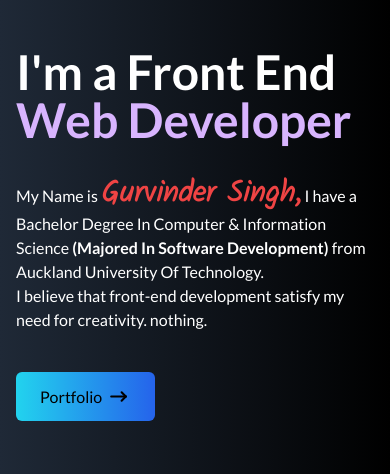
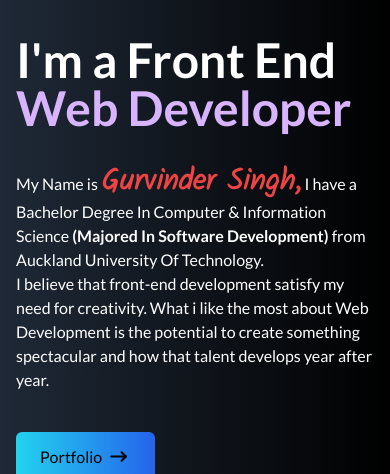
Before and after one commit to garry332212/Portfolio-WebSite, a React (Create React App) app: page / in a window 390 px wide. Shown: the part 140-614 px from the top of the page. Built offline with nearby package versions, Linux system fonts and the light colour scheme; grey boxes are pictures that could not be loaded.

Commit message:
responsive issues fixed

```diff
--- a/src/Components/AboutMe.js
+++ b/src/Components/AboutMe.js
@@ -4,7 +4,7 @@ const AboutMe = () => {
   return (
     <div
       name="about"
-      className="w-full bg-gradient-to-t from-black to-gray-800 text-white pt-12"
+      className="w-full bg-gradient-to-t from-black to-gray-800 text-white pt-10"
     >
       <div className="max-w-screen-lg p-4  mx-auto flex flex-col justify-center w-full h-full">
         <div className="pb-2 md: mt-10 ">
--- a/src/Components/Home.js
+++ b/src/Components/Home.js
@@ -14,16 +14,16 @@ const Home = () => {
             I'm a Front End{" "}
             <spna className="text-purple-300">Web Developer</spna>
           </h2>
-          <p className="text-white py-8 max-w-md md:text-xl ">
+          <p className="text-white py-8 max-w-md md:text-lg ">
             My Name is{" "}
             <span className="font-bold font-ptag text-3xl text-red-500">
               {" "}
               Gurvinder Singh,
             </span>{" "}
             I have a Bachelor Degree In Computer & Information Science <span className="font-bold ">(Majored In Software Development)</span> from
-            Auckland University Of Technology. <br /> I{" "}
+            Auckland University Of Technology. <br /> I
             believe that front-end development satisfy my need for creativity.
-            nothing.
+            What i like the most about Web Development is the potential to create something spectacular and how that talent develops year after year.
           </p>
 
           <div>
@@ -31,7 +31,7 @@ const Home = () => {
               to="portfolio"
               smooth
               duration={300}
-              className="group text-black w-fit px-6 py-3 my-2 flex items-center rounded-md bg-gradient-to-r from-cyan-400 to-blue-600 cursor-pointer mb-14"
+              className="group text-black w-fit px-6 py-3 my-2 flex items-center rounded-md bg-gradient-to-r from-cyan-400 to-blue-600 cursor-pointer  md:mb-24 md:relative bottom-6 left-0"
             >
               Portfolio
               <span className="group-hover:rotate-90 duration-300 ">
```
